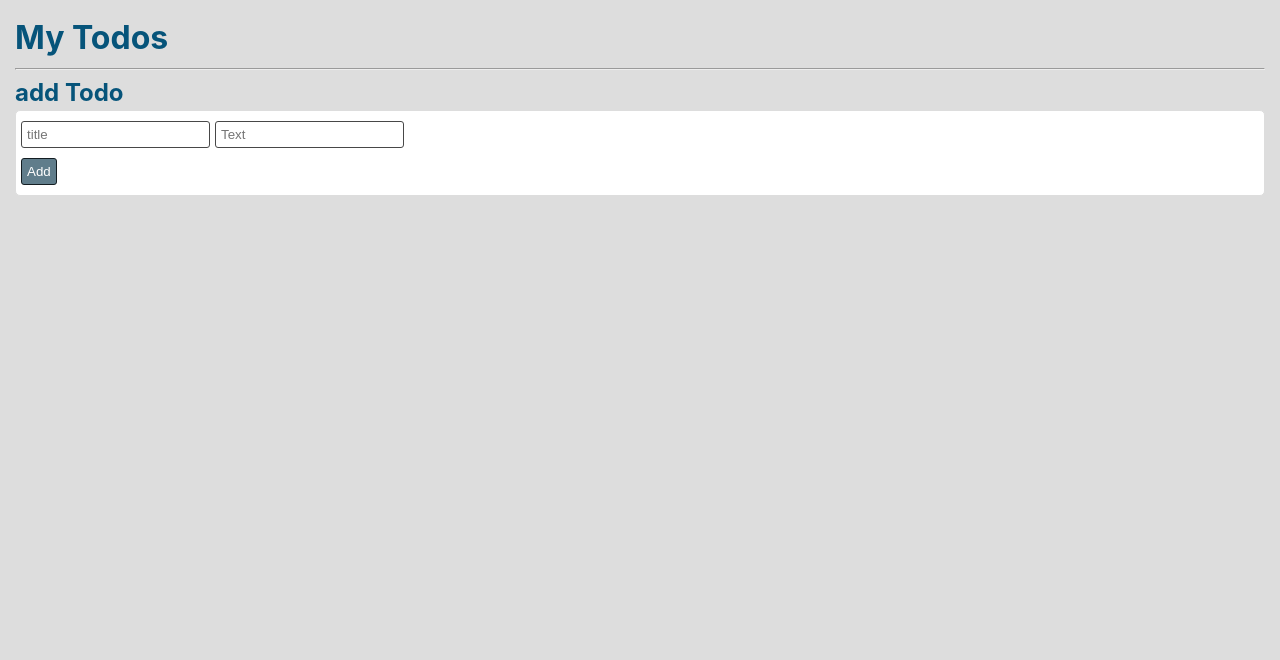
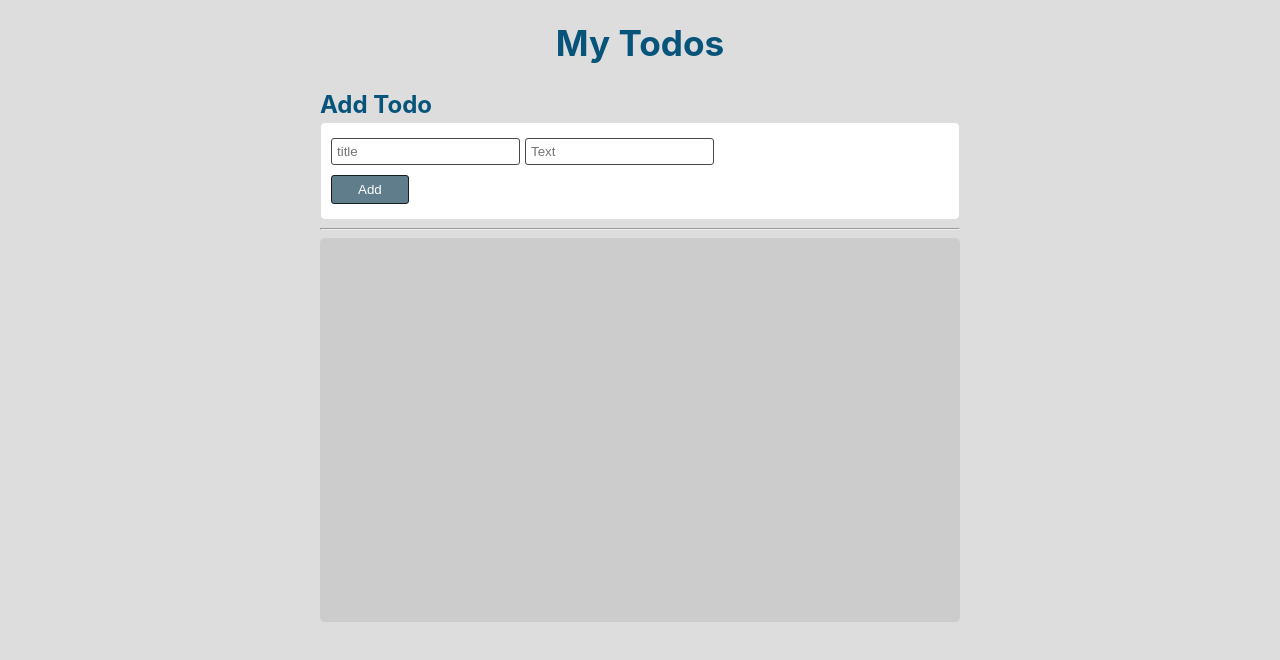
Before and after one commit to jyarali/react-todo, a React (Create React App) app: page / in a window 1280 px wide. Shown: the top 660 px of the page. Built offline with nearby package versions, Linux system fonts and the light colour scheme.

Commit message:
improved UI

```diff
--- a/src/App.js
+++ b/src/App.js
@@ -30,11 +30,15 @@ function App() {
   ));
   return (
     <div className="App">
-      <h1>My Todos</h1>
-      <div className="todos">{listTodos}</div>
-      <hr />
-      <h2>add Todo</h2>
-      <AddTodo handleAdd={handleAdd} />
+      <h1 className="heading">My Todos</h1>
+      <div className="container">
+        <div className="TaskContainer">
+          <h2>Add Todo</h2>
+          <AddTodo className="addtodo" handleAdd={handleAdd} />
+          <hr />
+          <div className="todos">{listTodos}</div>
+        </div>
+      </div>
     </div>
   );
 }
--- a/src/index.css
+++ b/src/index.css
@@ -19,22 +19,52 @@ body{
 *{
   box-sizing: border-box;
 }
+.heading{
+  width: 100%;
+  text-align: center;
+  font-size: 2.2rem;
+  margin: 7px;
+}
 h1,h2,h3{
   margin: 3px 0;
   color: #06547a;
 }
 .App{
+  display: flex;
+    flex-direction: column;
+    justify-content: space-between;
+    align-items: center;
   margin: 10px;
   padding: 5px;
 }
+.container{
+  width: 100%;
+  /* height: 100vh; */
+  display: flex;
+  justify-content: center;
+  align-items: flex-start;
+  padding-top: 1rem;
+}
+.TaskContainer{
+  width: 40rem;
+}
 .todos{
-  display: flex;
-  flex-wrap:wrap ;
+  border-radius: 0.3rem;
+    background-color: rgb(204, 204, 205);
+    width: 100%;
+    height: 24rem;
+    display: flex;
+    flex-wrap: wrap;
+    justify-content: flex-start;
+    align-items: center;
+    scroll-behavior: smooth;
+    overflow-x: hidden;
+    overflow-y: auto;
 }
 
 .todo{
   background: #fff;
-  width: calc(50% - 20px);
+  width: 100%;
   margin: 10px;
   padding: 10px;
   border-radius: 5px;
@@ -46,7 +76,7 @@ h1,h2,h3{
 .addtodo{
   display: block;
   width: 100%;
-  padding: 5px;
+  padding: 10px;
   background: #fff;
   border: 1px solid #ddd;
   border-radius: 5px;
@@ -63,7 +93,7 @@ h1,h2,h3{
 .btn{
     display: block;
     cursor: pointer;
-    padding: 5px;
+    padding: 6px 26px;
     margin: 5px 0;
     background: #607d8b;
     color: #ffff;
```
